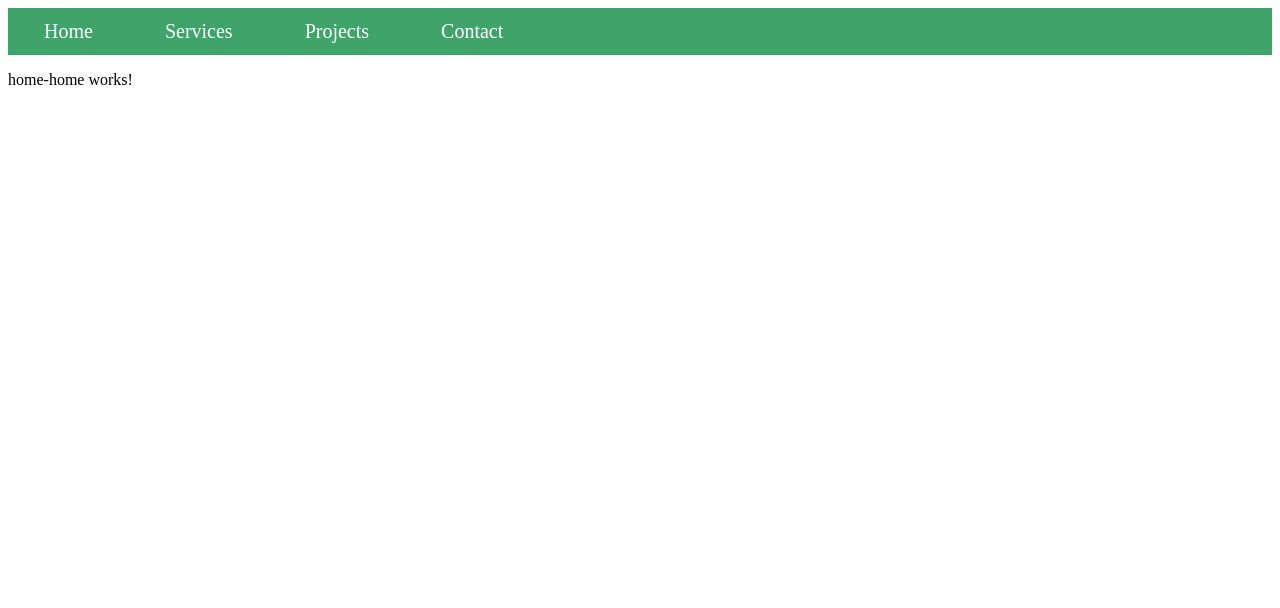
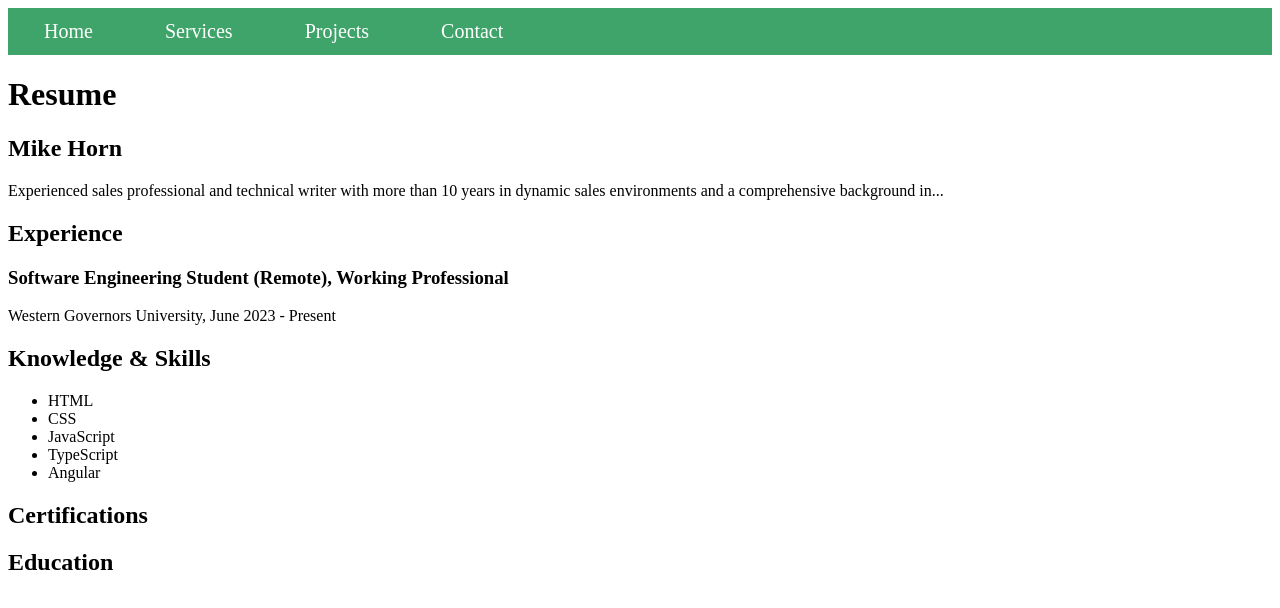
Before and after one commit to mikedropmedia/zybook-app, an Angular app: page /home in a window 1280 px wide. Shown: the top 608 px of the page. Built offline with nearby package versions, Linux system fonts and the light colour scheme.

Commit message:
Updated home page with resume content placeholder text and formatted with semantic, accessible html.

```diff
--- a/src/app/home/home-home/home-home.component.html
+++ b/src/app/home/home-home/home-home.component.html
@@ -1 +1,40 @@
-<p>home-home works!</p>
+<div class="resume">
+  <div class="contact-info">
+    <h1>Resume</h1>
+  </div>
+  <div class="summary">
+    <h2>Mike Horn</h2>
+    <p>
+      Experienced sales professional and technical writer with more than 10
+      years in dynamic sales environments and a comprehensive background in...
+    </p>
+  </div>
+  <div class="experience">
+    <h2>Experience</h2>
+    <div class="job">
+      <h3>Software Engineering Student (Remote), Working Professional</h3>
+      <p>Western Governors University, June 2023 - Present</p>
+      <!-- List of coursework or achievements -->
+    </div>
+    <!-- Repeat for each job experience -->
+  </div>
+  <div class="skills">
+    <h2>Knowledge & Skills</h2>
+    <ul>
+      <li>HTML</li>
+      <li>CSS</li>
+      <li>JavaScript</li>
+      <li>TypeScript</li>
+      <li>Angular</li>
+      <!-- Add all skills -->
+    </ul>
+  </div>
+  <div class="certifications">
+    <h2>Certifications</h2>
+    <!-- List certifications -->
+  </div>
+  <div class="education">
+    <h2>Education</h2>
+    <!-- List education background -->
+  </div>
+</div>
```
